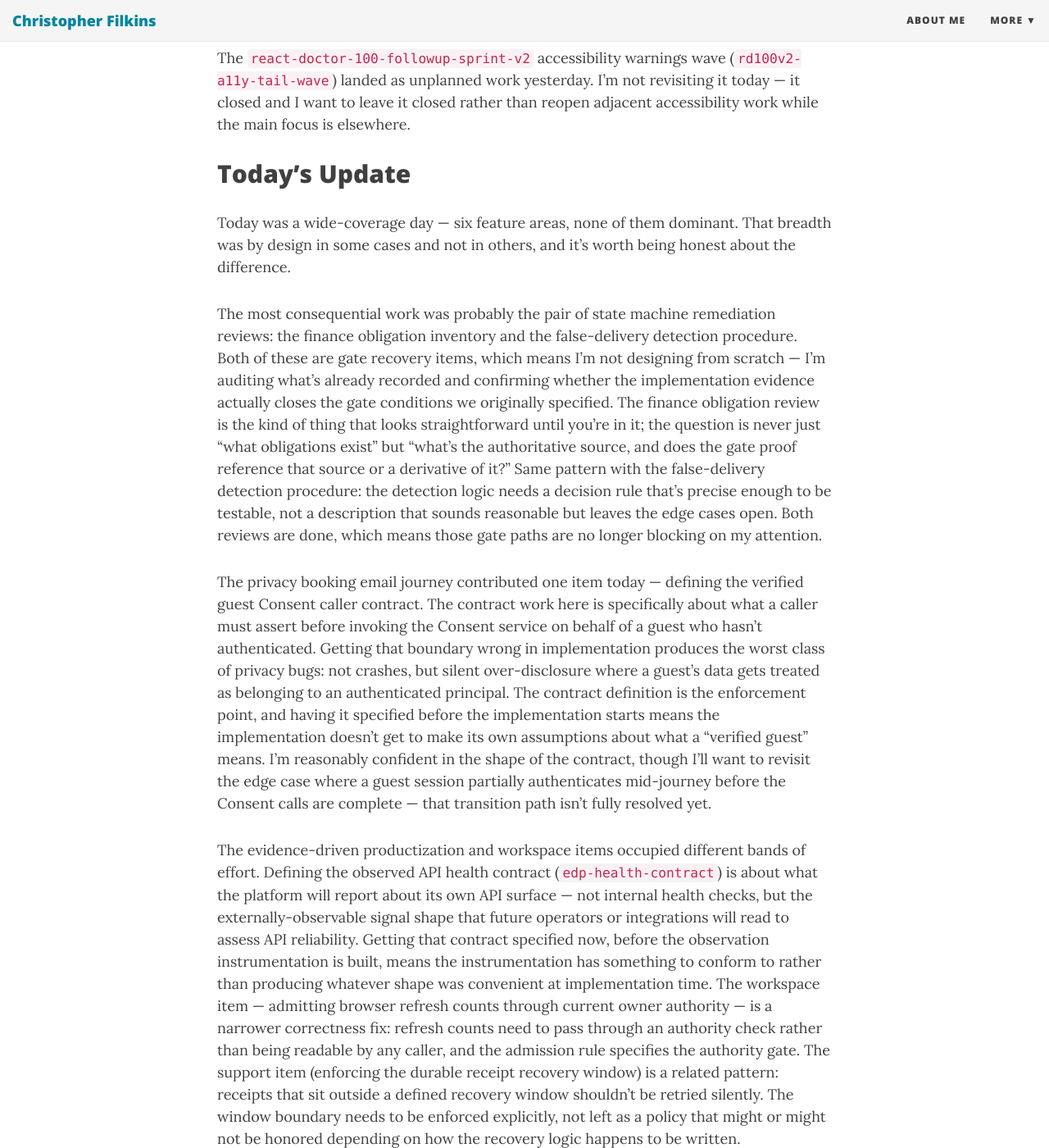
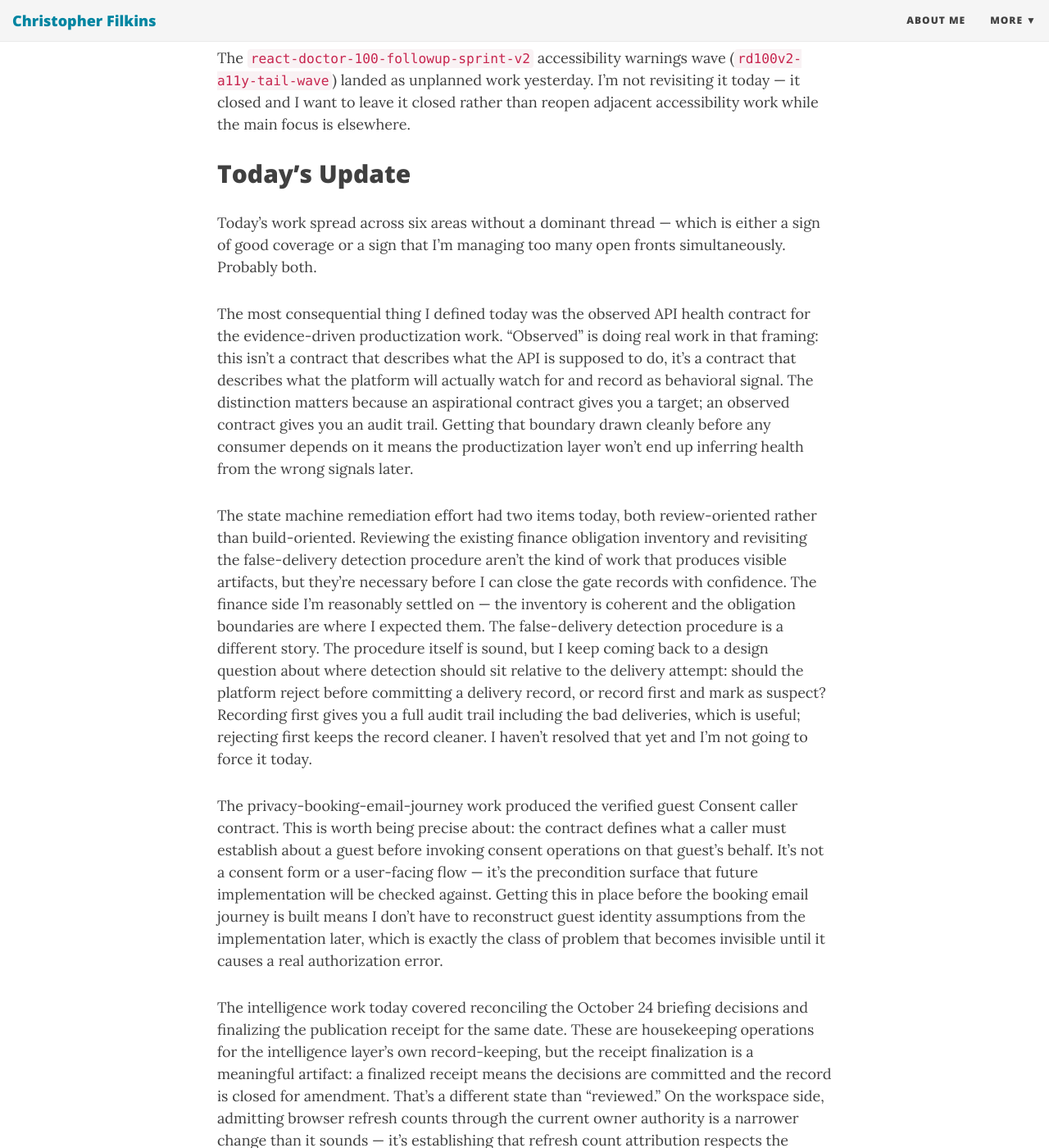
Before and after one commit to filchyboy/filchyboy.github.io, a Jekyll site: the page built from _posts/2026-10-24-daily-dev-log.md, in a window 1280 px wide and 1400 px high, scrolled down 3585 px. Shown: the whole window at 82% size. Built offline with Jekyll 4.4.1, drawn with Linux system fonts in a browser that asks for light colours; nearby versions of some CDN libraries; some of the changed text lies outside the part shown.

Commit message:
Update daily dev log: 2026-10-24

```diff
--- a/_posts/2026-10-24-daily-dev-log.md
+++ b/_posts/2026-10-24-daily-dev-log.md
@@ -54,21 +54,23 @@ The `react-doctor-100-followup-sprint-v2` accessibility warnings wave (`rd100v2-
 
 
 <!-- SECTION: ACCOMPLISHED START -->
-<!-- publication-digest: 3d76b13c500a1b7e1ec7555044e7848d9a8106a5ca19c9801dd9b97c2bf718c0 -->
-<!-- publication-revision: 02499a151c72458f9f95e85ef982a250 -->
-<!-- accomplished-generated: 2026-10-25T03:13:25.963305+00:00 -->
+<!-- publication-digest: f13afba52bbd00702b04783deb1ba3fa1c5dd35d216c5bbf5f51c00b1aa084e9 -->
+<!-- publication-revision: ae17ae5a14aa4343974fd2e010e3f2af -->
+<!-- accomplished-generated: 2026-10-25T13:49:25.545004+00:00 -->
 
 ## Today's Update
 
-Today was a wide-coverage day — six feature areas, none of them dominant. That breadth was by design in some cases and not in others, and it's worth being honest about the difference.
+Today's work spread across six areas without a dominant thread — which is either a sign of good coverage or a sign that I'm managing too many open fronts simultaneously. Probably both.
 
-The most consequential work was probably the pair of state machine remediation reviews: the finance obligation inventory and the false-delivery detection procedure. Both of these are gate recovery items, which means I'm not designing from scratch — I'm auditing what's already recorded and confirming whether the implementation evidence actually closes the gate conditions we originally specified. The finance obligation review is the kind of thing that looks straightforward until you're in it; the question is never just "what obligations exist" but "what's the authoritative source, and does the gate proof reference that source or a derivative of it?" Same pattern with the false-delivery detection procedure: the detection logic needs a decision rule that's precise enough to be testable, not a description that sounds reasonable but leaves the edge cases open. Both reviews are done, which means those gate paths are no longer blocking on my attention.
+The most consequential thing I defined today was the observed API health contract for the evidence-driven productization work. "Observed" is doing real work in that framing: this isn't a contract that describes what the API is supposed to do, it's a contract that describes what the platform will actually watch for and record as behavioral signal. The distinction matters because an aspirational contract gives you a target; an observed contract gives you an audit trail. Getting that boundary drawn cleanly before any consumer depends on it means the productization layer won't end up inferring health from the wrong signals later.
 
-The privacy booking email journey contributed one item today — defining the verified guest Consent caller contract. The contract work here is specifically about what a caller must assert before invoking the Consent service on behalf of a guest who hasn't authenticated. Getting that boundary wrong in implementation produces the worst class of privacy bugs: not crashes, but silent over-disclosure where a guest's data gets treated as belonging to an authenticated principal. The contract definition is the enforcement point, and having it specified before the implementation starts means the implementation doesn't get to make its own assumptions about what a "verified guest" means. I'm reasonably confident in the shape of the contract, though I'll want to revisit the edge case where a guest session partially authenticates mid-journey before the Consent calls are complete — that transition path isn't fully resolved yet.
+The state machine remediation effort had two items today, both review-oriented rather than build-oriented. Reviewing the existing finance obligation inventory and revisiting the false-delivery detection procedure aren't the kind of work that produces visible artifacts, but they're necessary before I can close the gate records with confidence. The finance side I'm reasonably settled on — the inventory is coherent and the obligation boundaries are where I expected them. The false-delivery detection procedure is a different story. The procedure itself is sound, but I keep coming back to a design question about where detection should sit relative to the delivery attempt: should the platform reject before committing a delivery record, or record first and mark as suspect? Recording first gives you a full audit trail including the bad deliveries, which is useful; rejecting first keeps the record cleaner. I haven't resolved that yet and I'm not going to force it today.
 
-The evidence-driven productization and workspace items occupied different bands of effort. Defining the observed API health contract (`edp-health-contract`) is about what the platform will report about its own API surface — not internal health checks, but the externally-observable signal shape that future operators or integrations will read to assess API reliability. Getting that contract specified now, before the observation instrumentation is built, means the instrumentation has something to conform to rather than producing whatever shape was convenient at implementation time. The workspace item — admitting browser refresh counts through current owner authority — is a narrower correctness fix: refresh counts need to pass through an authority check rather than being readable by any caller, and the admission rule specifies the authority gate. The support item (enforcing the durable receipt recovery window) is a related pattern: receipts that sit outside a defined recovery window shouldn't be retried silently. The window boundary needs to be enforced explicitly, not left as a policy that might or might not be honored depending on how the recovery logic happens to be written.
+The privacy-booking-email-journey work produced the verified guest Consent caller contract. This is worth being precise about: the contract defines what a caller must establish about a guest before invoking consent operations on that guest's behalf. It's not a consent form or a user-facing flow — it's the precondition surface that future implementation will be checked against. Getting this in place before the booking email journey is built means I don't have to reconstruct guest identity assumptions from the implementation later, which is exactly the class of problem that becomes invisible until it causes a real authorization error.
 
-The intelligence items closed out the day administratively — reconciling the October 24 briefing decisions and finalizing the publication receipt. These are internal records that keep the planning layer honest. The briefing reconciliation in particular matters because decisions made in a briefing that don't get recorded against the relevant work units tend to evaporate; two weeks later there's no trace of why a particular direction was chosen. The publication receipt finalizes that the day's output is complete and attributable. Neither is technically heavy, but skipping them creates the kind of quiet drift that compounds over weeks. Today's spread across six areas means tomorrow can be more focused — most of what I touched today has its planning artifact closed, and the open question is the guest session edge case in the privacy journey, which is concrete enough to resolve in isolation.
+The intelligence work today covered reconciling the October 24 briefing decisions and finalizing the publication receipt for the same date. These are housekeeping operations for the intelligence layer's own record-keeping, but the receipt finalization is a meaningful artifact: a finalized receipt means the decisions are committed and the record is closed for amendment. That's a different state than "reviewed." On the workspace side, admitting browser refresh counts through the current owner authority is a narrower change than it sounds — it's establishing that refresh count attribution respects the ownership boundary rather than treating all refreshes as anonymous events. And the support work enforcing a durable receipt recovery window closes a gap where recovery attempts against receipts outside the defined window had no formal rejection path.
+
+What today gave me, taken together: the observed health contract and the guest caller contract both reduce the interpretive surface that future implementation will face. The state machine reviews keep the gate record honest. The workspace and support items remove edge cases that would otherwise require judgment calls at runtime. None of this is dramatic, but ambiguous contracts and undefined edge cases are where quiet technical debt accumulates.
 
 <!-- accomplished-unit-ids: edp-health-contract,intelligence-finalize-october-publication-receipt,intelligence-reconcile-october-briefing-decisions,pbej-guest-contract,sma-finance-gate-recovery,sma-notice-gate-recovery,support-enforce-durable-receipt-recovery-window,workspace-admit-browser-refresh-counts-through -->
 <!-- SECTION: ACCOMPLISHED END -->
```
